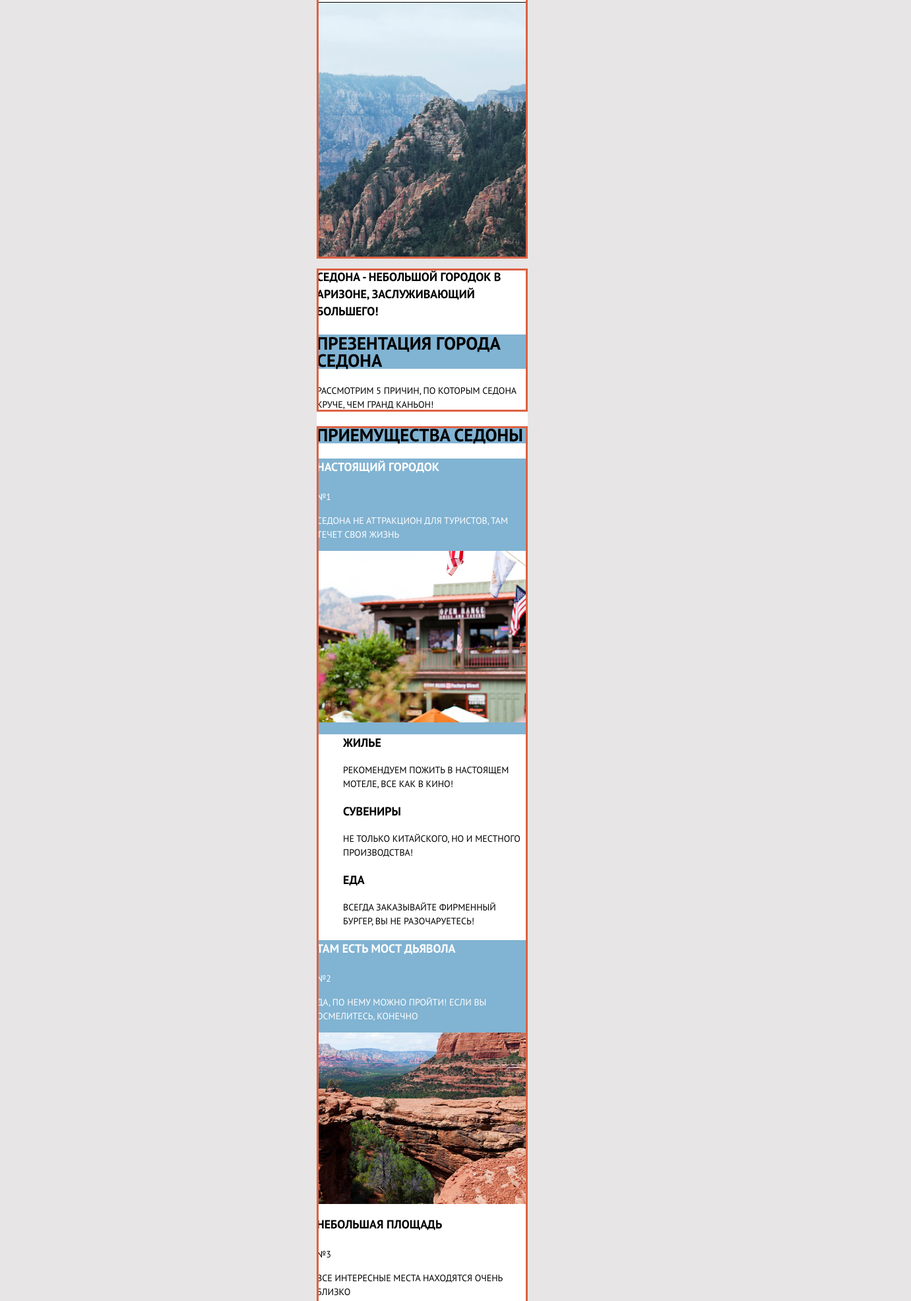
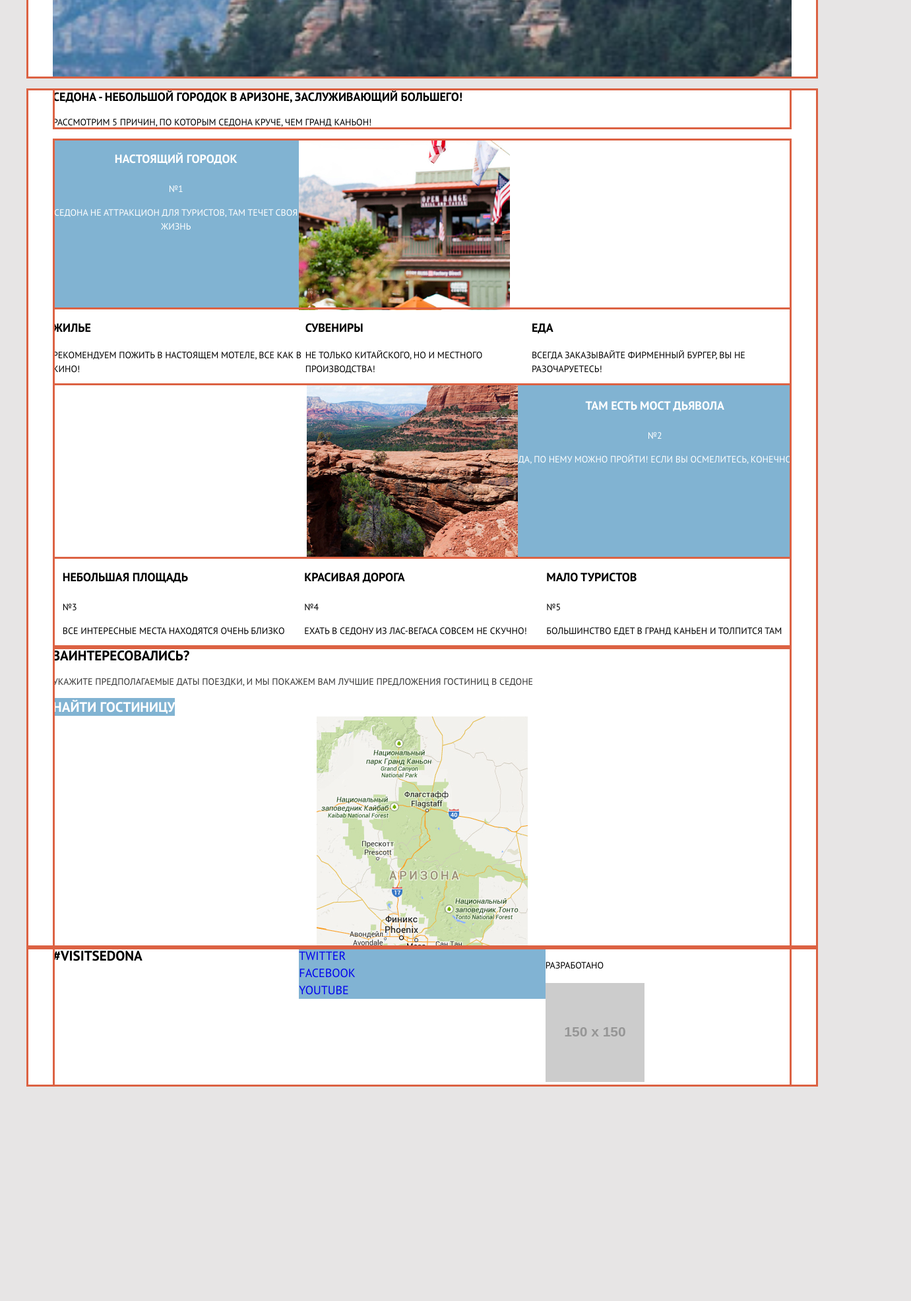
Before and after one commit to mihail-salihov/1514693-sedona-21, a website: page source/index.html in a window 1280 px wide. Shown: the part 310-2282 px from the top of the page at 66% size, 1381 px wide, since content can reach past the window. After the commit the page ends 1957 px from the top, so only its background shows below. Drawn offline with nearby package versions, Linux system fonts and the light colour scheme; files that its build step writes are made by us from their sources; placeholder pictures from the web are drawn by us.

Commit message:
Адаптивная сетка для главной страницы

```diff
--- a/source/index.html
+++ b/source/index.html
@@ -4,10 +4,12 @@
 <head>
   <meta charset="utf-8">
   <title>HTML Academy: Седона</title>
+  <meta name="viewport" content="width=device-width, initial-scale=1">
   <link rel="stylesheet" href="css/style.css">
 </head>
 
 <body class="page-body">
+  <div class="page-body-wrapper">
     <header class="page-header">
       <a class="page-header__logo">
         <img class="page-header__logo-image" src="img/logotype-mobile.png" width="102" height="84" alt="Логотип города Седона">
@@ -41,10 +43,8 @@
       </nav>
       <div class="header-presentation">
         <div class="header-presentation__poster">
-        <!-- <img src="https://via.placeholder.com/150x150" alt="Добро пожаловать в Седону"> -->
         </div>
         <div class="header-presentation__slogan">
-        <!-- <img src="https://via.placeholder.com/150x150" alt="Добро пожаловать в Седону"> -->
         </div>
       </div>
     </header>
@@ -64,54 +64,64 @@
         </div>
       </section>
       <section class="advantages">
-      <div class="advantages__wrapper">
+        <ul class="advantages__list">
+          <li class="advantages__block-first">
             <h2 class="visually-hidden">Приемущества Седоны</h2>
-        <ul class="advantages__list">
-          <li class="advantages__item advantages__item--type-1">
+            <div class="advantages__item advantages__item--type-1">
               <h3 class="advantages__title advantages__title--type-1">Настоящий городок</h3>
               <span class="advantages__title-numeral advantages__title-numeral--type-1">&#8470;1</span>
               <p class="advantages__description advantages__description--type-1">Седона не аттракцион для туристов, там течет своя жизнь</p>
-            <div class="advantages__item-poster-1"></div>
-            <!-- <img class="advantages__decoration" src="https://via.placeholder.com/150x150" alt="Административное сдание города"> -->
-            <ul class="advantages__picture">
-              <li class="advantages__picture-icon advantages__picture-icon--house">
+            </div>
+            <img class="advantages__item-poster-1" src="../img/photo-city.jpg" alt="Административное сдание города">
+          </li>
+          <li class="advantages__picture">
+            <div class="advantages__picture-icon advantages__picture-icon--house">
               <h3 class="advantages__picture-title">Жилье</h3>
               <p class="advantages__picture-description">Рекомендуем пожить в настоящем мотеле, все как в кино!</p>
-              </li>
-              <li class="advantages__picture-icon advantages__picture-icon--souvenirs">
+            </div>
+            <div class="advantages__picture-icon advantages__picture-icon--souvenirs">
               <h3 class="advantages__picture-title">Сувениры</h3>
               <p class="advantages__picture-description">Не только Китайского, но и местного производства!</p>
-              </li>
-              <li class="advantages__picture-icon advantages__picture-icon--food">
+            </div>
+            <div class="advantages__picture-icon advantages__picture-icon--food">
               <h3 class="advantages__picture-title">Еда</h3>
               <p class="advantages__picture-description">Всегда заказывайте фирменный бургер, вы не разочаруетесь!</p>
+            </div>
+          </li>
+          <li class="advantages__block-second">
+            <div class="advantages__item advantages__item--type-1">
+              <h3 class="advantages__title advantages__title--type-1">Там есть мост дьявола</h3>
+              <span class="advantages__title-numeral advantages__title-numeral--type-1">&#8470;2</span>
+              <p class="advantages__description advantages__description--type-1">Да, по нему можно пройти! Если вы осмелитесь, конечно</p>
+            </div>
+            <img class="advantages__item-poster-2" src="../img/photo-bridge.jpg" alt="Вид на Каньен">
+          </li>
+          <li class="advantages__list-section">
+            <ul class="advantages__list-container">
+              <li class="advantages__block-third">
+                <div class="advantages__item advantages__item--type-2">
+                  <h3 class="advantages__title advantages__title--type-2">Небольшая площадь</h3>
+                  <span class="advantages__title-numeral advantages__title-numeral--type-2">&#8470;3</span>
+                  <p class="advantages__description advantages__description--type-2">Все интересные места находятся очень близко</p>
+                </div>
+              </li>
+              <li class="advantages__block-fourth">
+                <div class="advantages__item advantages__item--type-2">
+                  <h3 class="advantages__title advantages__title--type-2">Красивая дорога</h3>
+                  <span class="advantages__title-numeral advantages__title-numeral--type-2">&#8470;4</span>
+                  <p class="advantages__description advantages__description--type-2">Ехать в Седону из Лас-Вегаса совсем не скучно!</p>
+                </div>
+              </li>
+              <li class="advantages__block-fifth">
+                <div class="advantages__item advantages__item--type-2">
+                  <h3 class="advantages__title advantages__title--type-2">Мало туристов</h3>
+                  <span class="advantages__title-numeral advantages__title-numeral--type-2">&#8470;5</span>
+                  <p class="advantages__description advantages__description--type-2">Большинство едет в Гранд Каньен и толпится там</p>
+                </div>
               </li>
             </ul>
           </li>
-          <li class="advantages__item advantages__item--type-1">
-            <h3 class="advantages__title advantages__title--type-1">Там есть мост дьявола</h3>
-            <span class="advantages__title-numeral advantages__title-numeral--type-1">&#8470;2</span>
-            <p class="advantages__description advantages__description--type-1">Да, по нему можно пройти! Если вы осмелитесь, конечно</p>
-              <div class="advantages__item-poster-2"></div>
-            <!-- <img src="https://via.placeholder.com/150x150" alt="Вид на Каньен"> -->
-          </li>
-          <li class="advantages__item advantages__item--type-2">
-            <h3 class="advantages__title advantages__title--type-2">Небольшая площадь</h3>
-            <span class="advantages__title-numeral advantages__title-numeral--type-2">&#8470;3</span>
-            <p class="advantages__description advantages__description--type-2">Все интересные места находятся очень близко</p>
-          </li>
-          <li class="advantages__item advantages__item--type-2">
-            <h3 class="advantages__title advantages__title--type-2">Красивая дорога</h3>
-            <span class="advantages__title-numeral advantages__title-numeral--type-2">&#8470;4</span>
-            <p class="advantages__description advantages__description--type-2">Ехать в Седону из Лас-Вегаса совсем не скучно!</p>
-          </li>
-          <li class="advantages__item advantages__item--type-2">
-            <h3 class="advantages__title advantages__title--type-2">Мало туристов</h3>
-            <span class="advantages__title-numeral advantages__title-numeral--type-2">&#8470;5</span>
-            <p class="advantages__description advantages__description--type-2">Большинство едет в Гранд Каньен и толпится там</p>
-          </li>
         </ul>
-      </div>
       </section>
       <section class="search">
         <div class="search__form">
@@ -143,6 +153,7 @@
       </div>
 
     </footer>
+  </div>
 
 </body>
 
--- a/source/less/blocks/advantages.less
+++ b/source/less/blocks/advantages.less
@@ -3,11 +3,14 @@
   outline-style: solid;
   outline-width: 3px;
   outline-offset: -3px;
+  list-style: none;
+  margin: 0;
+  padding: 0;
 }
 
 /*Список приемуществ*/
 .advantages__list {
-  list-style-type: none;
+  list-style: none;
   margin: 0;
   padding: 0;
 }
@@ -41,13 +44,12 @@
 
 /*Настоящий городок*/
 /*Там есть мост дьявола*/
+.advantages__description--type-1,
 .advantages__item--type-1,
 .advantages__title--type-1,
-.advantages__title-numeral--type-1,
-.advantages__description--type-1, {
+.advantages__title-numeral--type-1 {
   color: @base-white;
   background-color: @blue-matt;
-  padding: 0;
 }
 
 /*Не большая площадь*/
@@ -55,33 +57,73 @@
 /*Мало туристов*/
 .advantages__item--type-2,
 .advantages__title--type-2,
-.advantages__title-numeral--type-2,
-.advantages__title-description--type-2, {
+.advantages__title-description--type-2,
+.advantages__title-numeral--type-2 {
   color: @base-black;
   background-color: @base-white;
+}
+
+.advantages__block-first {
+  @media (min-width: @tablet-width) {
+    display: grid;
+    grid-template-columns: 1fr 2fr;
+    grid-template-rows: 256px;
+    width: 100%;
+    text-align: center;
+  }
+}
+
+.advantages__picture {
+  list-style: none;
+  outline-color: @red-orange;
+  outline-style: solid;
+  outline-width: 3px;
+  outline-offset: -3px;
+
+  @media (min-width: @tablet-width) {
+    display: flex;
+    justify-content: space-around;
+  }
+
+  @media (min-width: @desktop-width) {
+    display: flex;
+    justify-content: space-around;
+  }
+}
+
+.advantages__block-second {
+  @media (min-width: @tablet-width) {
+    display: flex;
+    flex-direction: row-reverse;
+    text-align: center;
+  }
+}
+
+.advantages__list-section {
+  list-style: none;
+  margin: 0;
   padding: 0;
 }
 
-/* Фоновая изображение Административное здание под "Настоящий городок Седона" */
-.advantages__item-poster-1 {
-  width: 520px;
-  height: 260px;
-  background-image: url("../img/photo-city.jpg");
-  background-repeat: no-repeat;
-}
+/* Небольшая площадь, Красивая дорога,  Еда */
+.advantages__list-container {
+  list-style: none;
+  outline-color: @red-orange;
+  outline-style: solid;
+  outline-width: 3px;
+  outline-offset: -3px;
+  margin: 0;
+  padding: 0;
 
-/*Фоновое изображение Каньен*/
-.advantages__item-poster-2 {
-  width: 520px;
-  height: 260px;
-  background-image: url("../img/photo-bridge.jpg");
-  background-repeat: no-repeat;
-}
+  @media (min-width: @tablet-width) {
+    display: flex;
+    justify-content: space-around;
+  }
 
-/*"Жилье, Сувениры, Еда"*/
-.advantages__picture {
-  list-style-type: none;
-  background-color: @base-white;
+  @media (min-width: @desktop-width) {
+    display: flex;
+    justify-content: space-around;
+  }
 }
 
 .advantages__picture-title {
--- a/source/less/blocks/header-presentation.less
+++ b/source/less/blocks/header-presentation.less
@@ -1,10 +1,12 @@
 /*ФОНОВЫЕ изображения*/
 /* Постер Седона */
 .header-presentation__poster {
-  width: 901px;
-  height: 389px;
+  min-width: 256px;
+  min-height: 389px;
   background-image: url("../img/back-mobile.jpg");
+  background-position: 50% 50%;
   background-repeat: no-repeat;
+  background-size: cover;
 }
 
 /*Текст над постером*/
--- a/source/less/blocks/main-nav.less
+++ b/source/less/blocks/main-nav.less
@@ -1,10 +1,37 @@
 .main-nav {
   background-color: @blue-dim;
+  outline-color: @red-orange;
+  outline-style: solid;
+  outline-width: 3px;
+  outline-offset: -3px;
+}
+
+.main-nav__wrapper {
+  @media (min-width: @tablet-width) {
+    width: 768px;
+    margin: 0 auto;
+  }
+
+  @media (min-width: @desktop-width) {
+    width: 1200px;
+    margin: 0 auto;
+  }
 }
 
 /*Меню "Главная", "Фото и Видео" и "Форма отзыва"*/
 .main-nav__list {
+  margin: 0;
+  padding: 0;
   list-style-type: none;
+
+  @media (min-width: @mobile-width-only) {
+    display: none;
+  }
+
+  @media (min-width: @tablet-width) {
+    display: flex;
+    justify-content: space-around;
+  }
 }
 
 .main-nav__item a {
@@ -15,3 +42,9 @@
   font-size: 18px;
   line-height: 40px;
 }
+
+.main-nav__toggle {
+  @media (min-width: @tablet-width) {
+    display: none;
+  }
+}
--- /dev/null
+++ b/source/less/blocks/page-body-wrapper.less
@@ -0,0 +1,9 @@
+.page-body-wrapper {
+  @media (min-width: @tablet-width) {
+    padding: 0 34px;
+  }
+
+  @media (min-width: @desktop-width) {
+    padding: 0 40px;
+  }
+}
--- a/source/less/blocks/page-body.less
+++ b/source/less/blocks/page-body.less
@@ -1,7 +1,7 @@
 .page-body {
   font-family: "PT Sans", sans-serif;
-  width: 320px;
-  margin: 0 auto;
+  min-width: 320px;
+  margin: 0;
   font-weight: 400;
   color: @base-black;
   font-size: 18px;
--- a/source/less/blocks/page-footer.less
+++ b/source/less/blocks/page-footer.less
@@ -5,10 +5,33 @@
   outline-style: solid;
   outline-width: 3px;
   outline-offset: -3px;
+  padding: 0 16px;
+
+  @media (min-width: @tablet-width) {
+    padding: 0 34px;
+  }
+
+  @media (min-width: @desktop-width) {
+    padding: 0 40px;
+  }
 }
 
 .page-footer__wrapper {
   background-color: @base-white;
+  outline-color: @red-orange;
+  outline-style: solid;
+  outline-width: 3px;
+  outline-offset: -3px;
+
+  @media (min-width: @tablet-width) {
+    display: grid;
+    grid-template-columns: 1fr 1fr 1fr;
+  }
+
+  @media (min-width: @desktop-width) {
+    display: grid;
+    grid-template-columns: 1fr 1fr 1fr;
+  }
 }
 
 /*#VISITSEDONA*/
--- a/source/less/blocks/page-header.less
+++ b/source/less/blocks/page-header.less
@@ -4,4 +4,25 @@
   outline-style: solid;
   outline-width: 3px;
   outline-offset: -3px;
+  padding: 0 16px;
+
+  @media (min-width: @tablet-width) {
+    padding: 0 34px;
+  }
+
+  @media (min-width: @desktop-width) {
+    padding: 0 40px;
+  }
 }
+
+.page-header__logo {
+  position: absolute;
+  left: 50%;
+  transform: translateX(-50%);
+
+  @media (min-width: @tablet-width) {
+    position: absolute;
+    left: 50%;
+    transform: translateX(-50%);
+  }
+}
--- a/source/less/blocks/page-main.less
+++ b/source/less/blocks/page-main.less
@@ -1,3 +1,16 @@
 .page-main {
   background-color: @base-white;
+  outline-color: @red-orange;
+  outline-style: solid;
+  outline-width: 3px;
+  outline-offset: -3px;
+  padding: 0 16px;
+
+  @media (min-width: @tablet-width) {
+    padding: 0 34px;
+  }
+
+  @media (min-width: @desktop-width) {
+    padding: 0 40px;
+  }
 }
--- a/source/less/blocks/search.less
+++ b/source/less/blocks/search.less
@@ -54,8 +54,10 @@
 
 /*Карта*/
 .search__image {
-  width: 320px;
-  height: 350px;
+  min-width: 256px;
+  min-height: 350px;
   background-image: url("../img/map-mobile.png");
+  background-position: 50% 50%;
   background-repeat: no-repeat;
+  background-size: auto;
 }
--- a/source/less/blocks/visually-hidden.less
+++ b/source/less/blocks/visually-hidden.less
@@ -1,3 +1,11 @@
 .visually-hidden {
   background-color: @blue-dim;
+
+  @media (min-width: @tablet-width) {
+    display: none;
+  }
+
+  @media (min-width: @desktop-width) {
+    display: none;
+  }
 }
--- a/source/less/global/variables.less
+++ b/source/less/global/variables.less
@@ -18,3 +18,10 @@
 @brown-lightest: #F49774;
 @red-orange: #DC6243;
 @pink-matt: #F4B1A4;
+
+
+// Viewports
+
+@mobile-width-only: 320px;
+@tablet-width: 768px;
+@desktop-width: 1200px;
--- a/source/less/style.less
+++ b/source/less/style.less
@@ -22,3 +22,4 @@
 @import "blocks/presentation-form.less";
 @import "blocks/media-preview.less";
 @import "blocks/video-preview.less";
+@import "blocks/page-body-wrapper.less";
```
Also changed, not shown: source/less/global/global.less (+7 -0 lines). Lines whose indentation alone changed are shown as unchanged.
